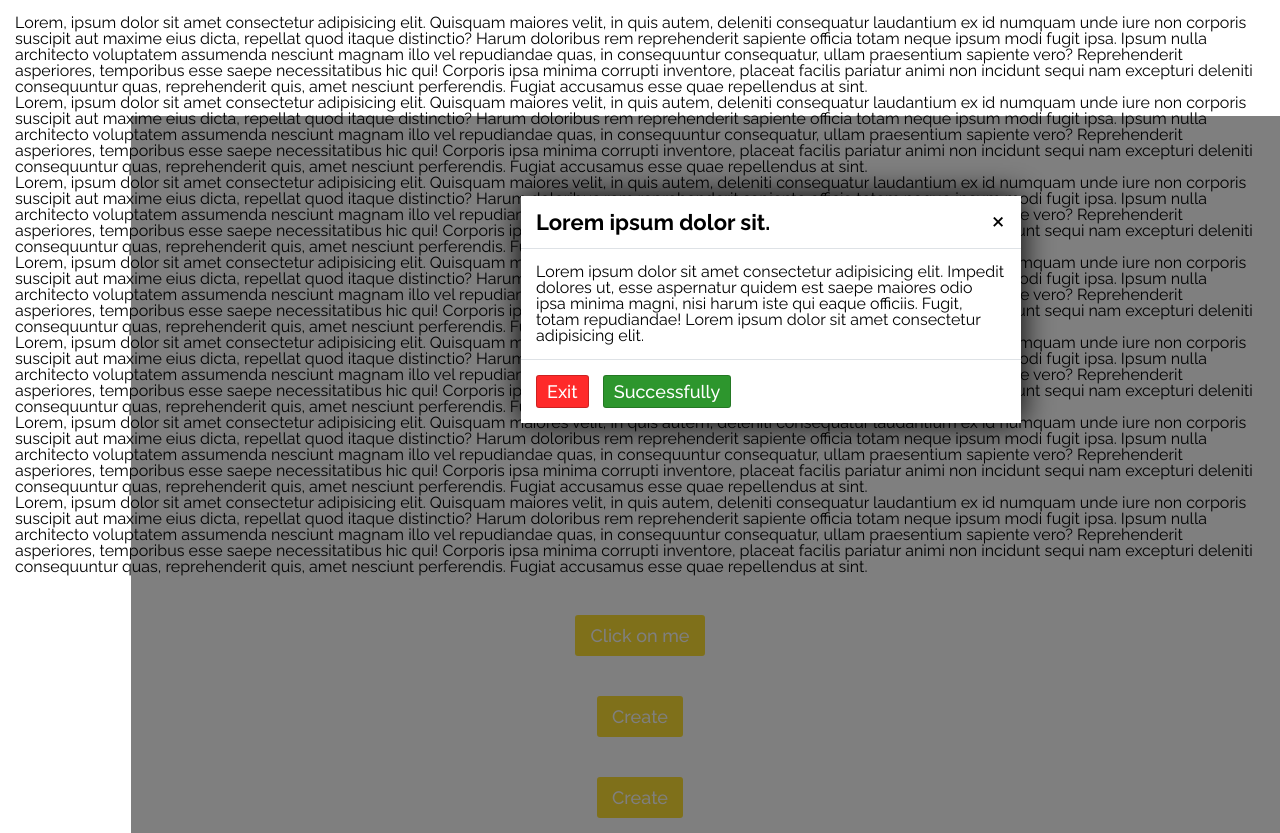
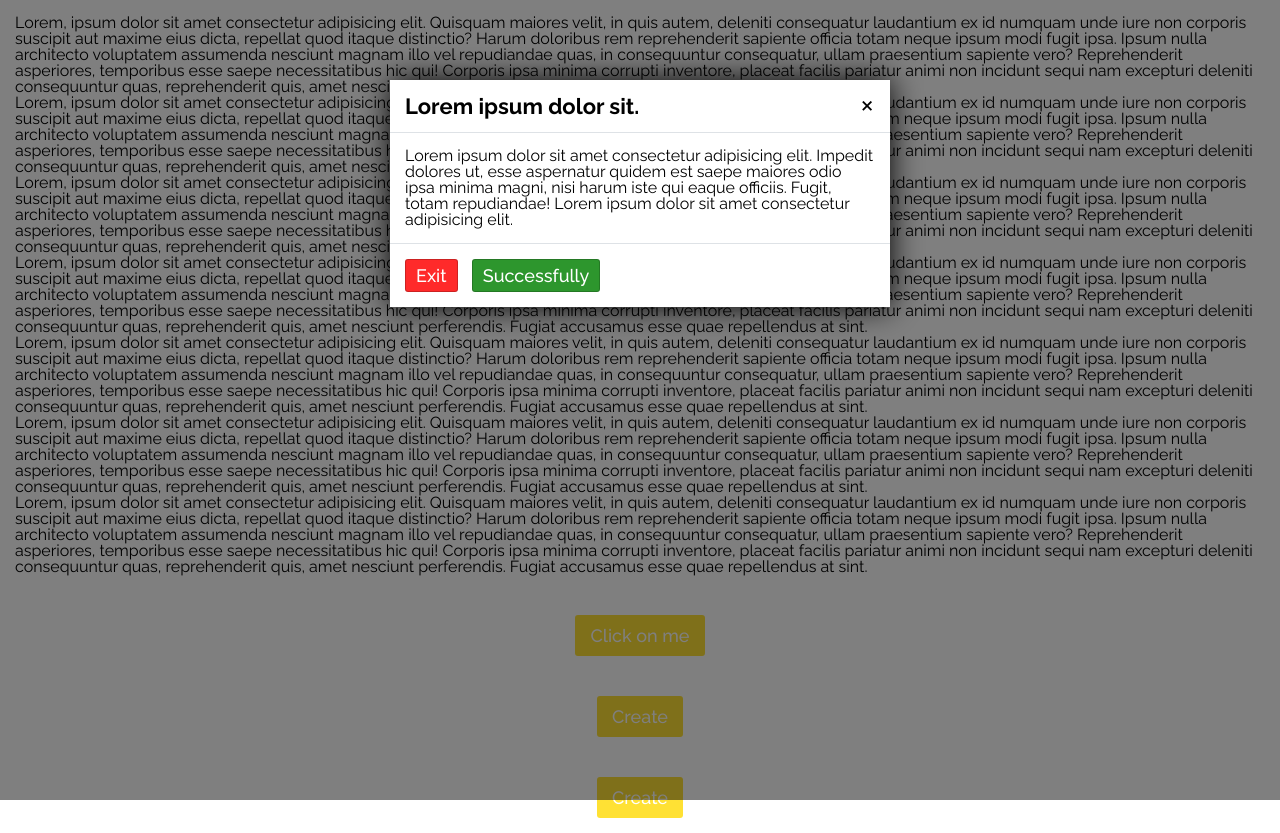
Before and after one commit to elijahmylcev/level3frontendModal, a website built with webpack: page src/index.html in a window 1280 px wide. Both pictures are taken after a click on the button "Click on me". Built offline with nearby package versions, Linux system fonts and the light colour scheme.

Commit message:
refact styles

```diff
--- a/src/style.scss
+++ b/src/style.scss
@@ -35,8 +35,8 @@ body {
   // opacity: 0;
   // transition: opacity 0.3s ease;
   position: fixed;
-  left: 131px;
-  top: 116px;
+  left: 0;
+  top: 0;
   width: 100%;
   height: 100%;
   z-index: 1050;
```
